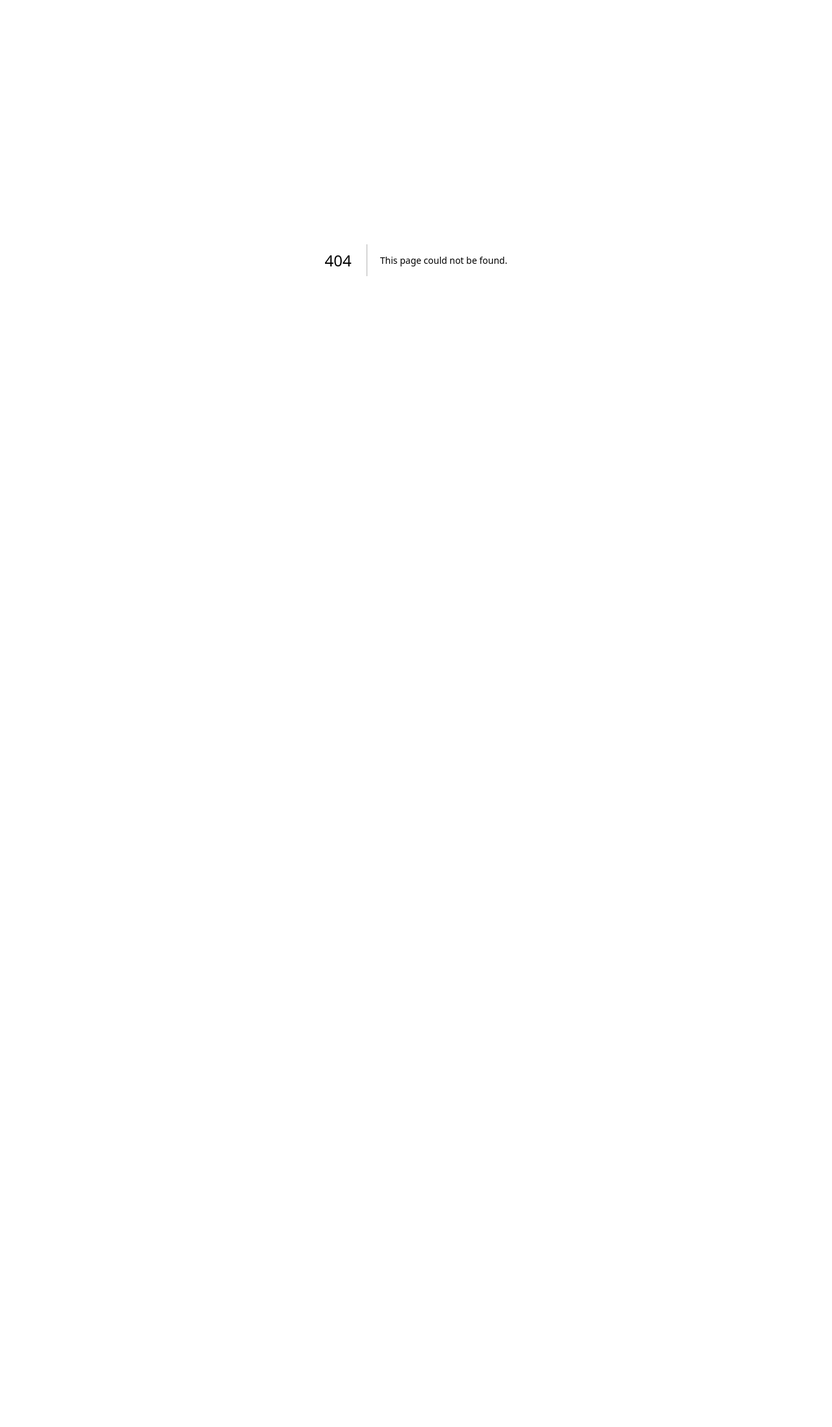
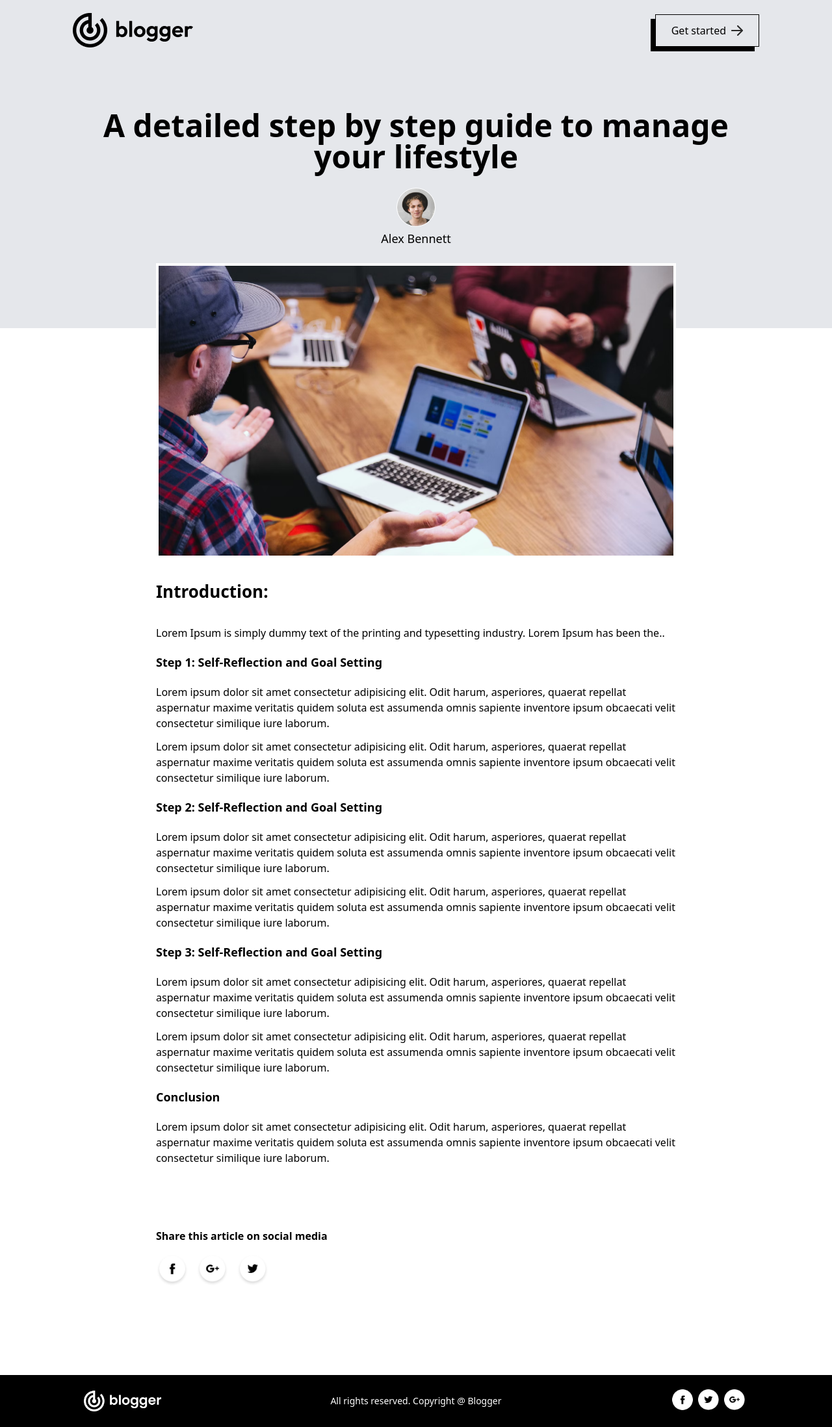
Before and after one commit to vichanuka/Blogger, a Next.js app: page /blogs/1 in a window 1280 px wide. Before the commit this address had no page. Shown: the whole page at 65% size. Before the commit the page ends 800 px from the top, so only its background shows below. Built offline with nearby package versions, Linux system fonts and the light colour scheme.

Commit message:
feat: add blog components and dynamic blog detail page

```diff
--- a/Components/BlogItem.jsx
+++ b/Components/BlogItem.jsx
@@ -1,18 +1,21 @@
 import { assets, blog_data } from "@/Assets/assets";
 import Image from "next/image";
+import Link from "next/link";
 import React from "react";
 
-const BlogItem = ({title,description,category,image}) => {
+const BlogItem = ({title,description,category,image,id}) => {
   return (
     <div className="max-w-[330px] sm:max-w-[300px] bg-white border border-black hover:shadow-[-7px_7px_0px_#000000]">
+      <Link href={`/blogs/${id}`}>
         <Image src={image} alt="" width={400} height={400} className="border-b border-black"/>
+        </Link>
         <p className="ml-5 mt-5 px-1 inline-block bg-black text-white test-sm">{category}</p>
         <div className="p-5">
             <h5 className="mb-2 text-lg font-medium tracking-tight text-gray-900">{title}</h5>
             <p className="mb-3 text-sm tracking-tight text-gray-700">{description}</p>
-            <div className="inline-flex items-center py-2 font-semibold text-center">
+            <Link href={`/blogs/${id}`} className="inline-flex items-center py-2 font-semibold text-center">
                 Read More <Image src={assets.arrow} alt="" width={12} className="ml-2"/>
-            </div>
+            </Link>
         </div>
     </div>
   );
--- a/Components/BlogList.jsx
+++ b/Components/BlogList.jsx
@@ -14,7 +14,7 @@ const BlogList = () => {
             </div>
             <div className='flex flex-wrap justify-around gap-1 gap-y-10 mb-16 xl:mx-24'>
                 {blog_data.filter((item) => menu === "All" ? true : item.category === menu).map((item, index) => {
-                    return <BlogItem key={index} image={item.image} title={item.title} description={item.description} category={item.category} />
+                    return <BlogItem key={index} id={item.id} image={item.image} title={item.title} description={item.description} category={item.category} />
                 })}
             </div>
         </div>
--- a/Components/Footer.jsx
+++ b/Components/Footer.jsx
@@ -4,7 +4,7 @@ import React from 'react'
 
 const Footer = () => {
   return (
-    <div className='flex justify-around flex-col gap-2 sm:gap-0sm:flex-raw bg-black py-5 items-center'>
+    <div className='flex justify-around flex-col gap-2 sm:gap-0 sm:flex-row bg-black py-5 items-center'>
         <Image src={assets.logo_light} alt='' width={120} />
         <p className='text-sm text-white'>All rights reserved. Copyright @ Blogger</p>
         <div className='flex'>
--- /dev/null
+++ b/app/blogs/[id]/page.jsx
@@ -0,0 +1,76 @@
+'use client'
+import { assets, blog_data } from "@/Assets/assets";
+import Footer from "@/Components/Footer";
+import Image from "next/image";
+import Link from "next/link";
+import React, { use, useEffect, useState } from "react";
+
+const Page = ({ params }) => {
+  const { id } = use(params);
+  const [data, setData] = useState(null);
+
+  const fetchBlogData = () => {
+    for (let i = 0; i < blog_data.length; i++) {
+      if (Number(id) === blog_data[i].id) {
+        setData(blog_data[i]);
+        console.log(blog_data[i]);
+        break;
+      }
+    }
+  };
+
+  useEffect(() => {
+    fetchBlogData();
+  }, []);
+
+return(data?<>
+  <div className="bg-gray-200 py-5 px-5 md:px-12 lg:px-28">
+    <div className="flex justify-between items-center">
+      <Link href={'/'}>
+      <Image src={assets.logo} alt="logo" width={180} height={50} className="w-[130] sm:w-auto" />
+      </Link>
+      <button className="flex items-center gap-2 font-medium py-1 px-3 sm:py-3 sm:px-6 border border-black shadow-[-7px_7px_0px_#000000]">
+        Get started<Image src={assets.arrow} alt="arrow icon" /></button>
+    </div>
+    <div className="text-center my-24">
+      <h1 className="text-2xl sm:text-5xl font-semibold max-w-[700] mx-auto">{data.title}</h1>
+      <Image src={data.author_img} alt="" width={60} height={60} className="mx-auto mt-6 border border-white rounded-full"/>
+      <p className="mt-1 pb-2 text-lg max-w-[740px] mx-auto">{data.author}</p>
+    </div>
+  </div>
+  <div className="mx-5 max-w-[800px] md:mx-auto mt-[-100px] mb-10">
+      <Image src={data.image} alt="" width={1280} height={720} className="border-4 border-white"/>
+      <h1 className="my-8 text-[26px] font-semibold">Introduction:</h1>
+      <p className="font-medium">{data.description}</p>
+      <h3 className="my-5 text-[18px] font-semibold">Step 1: Self-Reflection and Goal Setting</h3>
+      <p className="my-3">Lorem ipsum dolor sit amet consectetur adipisicing elit. Odit harum, asperiores, quaerat repellat aspernatur maxime veritatis quidem soluta est assumenda omnis sapiente inventore ipsum obcaecati velit consectetur similique iure laborum.</p>
+      <p className="my-3">Lorem ipsum dolor sit amet consectetur adipisicing elit. Odit harum, asperiores, quaerat repellat aspernatur maxime veritatis quidem soluta est assumenda omnis sapiente inventore ipsum obcaecati velit consectetur similique iure laborum.</p>
+
+       <h3 className="my-5 text-[18px] font-semibold">Step 2: Self-Reflection and Goal Setting</h3>
+      <p className="my-3">Lorem ipsum dolor sit amet consectetur adipisicing elit. Odit harum, asperiores, quaerat repellat aspernatur maxime veritatis quidem soluta est assumenda omnis sapiente inventore ipsum obcaecati velit consectetur similique iure laborum.</p>
+      <p className="my-3">Lorem ipsum dolor sit amet consectetur adipisicing elit. Odit harum, asperiores, quaerat repellat aspernatur maxime veritatis quidem soluta est assumenda omnis sapiente inventore ipsum obcaecati velit consectetur similique iure laborum.</p>
+
+       <h3 className="my-5 text-[18px] font-semibold">Step 3: Self-Reflection and Goal Setting</h3>
+      <p className="my-3">Lorem ipsum dolor sit amet consectetur adipisicing elit. Odit harum, asperiores, quaerat repellat aspernatur maxime veritatis quidem soluta est assumenda omnis sapiente inventore ipsum obcaecati velit consectetur similique iure laborum.</p>
+      <p className="my-3">Lorem ipsum dolor sit amet consectetur adipisicing elit. Odit harum, asperiores, quaerat repellat aspernatur maxime veritatis quidem soluta est assumenda omnis sapiente inventore ipsum obcaecati velit consectetur similique iure laborum.</p>
+
+       <h3 className="my-5 text-[18px] font-semibold">Conclusion</h3>
+      <p className="my-3">Lorem ipsum dolor sit amet consectetur adipisicing elit. Odit harum, asperiores, quaerat repellat aspernatur maxime veritatis quidem soluta est assumenda omnis sapiente inventore ipsum obcaecati velit consectetur similique iure laborum.</p>
+      <div className="my-24">
+        <p className="text-black font-semibold my-4">Share this article on social media</p>
+        <div className="flex gap-3">
+          <Image src={assets.facebook_icon} alt="" width={50}/>
+          <Image src={assets.googleplus_icon} alt="" width={50}/>
+          <Image src={assets.twitter_icon} alt="" width={50}/>
+        </div>
+
+      </div>
+
+
+  </div>
+  <Footer/>
+  </>:<></>
+);
+}
+
+export default Page
```
